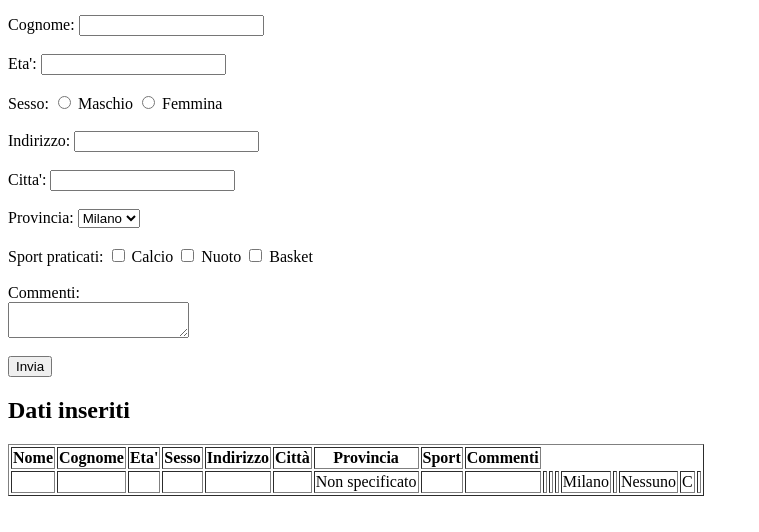
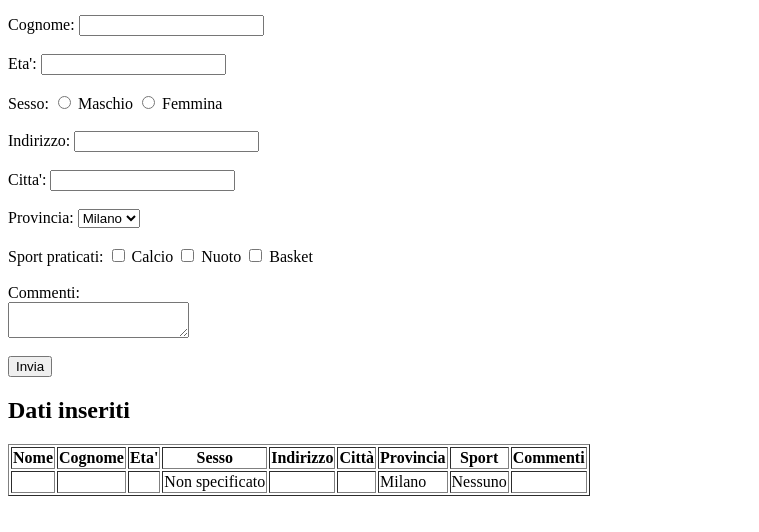
Before and after one commit to gamer09ps-cmyk/lavoro, a plain HTML site: page TPSIT/dati_anagrafici/index.html in a window 1280 px wide. Both pictures are taken after a click on the button "Invia". Shown: the part 90-622 px from the top of the page, without its empty margins (0-759 px from the left). Drawn offline with Linux system fonts and the light colour scheme.

Commit message:
Update index.html

```diff
--- a/TPSIT/dati_anagrafici/index.html
+++ b/TPSIT/dati_anagrafici/index.html
@@ -72,6 +72,7 @@
     </table>
 
     <script>
+
 function stampa() {
   let nome = document.getElementById("nome").value;
   let cognome = document.getElementById("cognome").value;
@@ -104,32 +105,25 @@
   document.getElementById("tabella").innerHTML +=
     "<tr><td>" +
     nome +
-          "</td>" +
-          "<td><td>" +
+    "</td><td>" +
     cognome +
-          "</td>" +
-          "<td><td>" +
+    "</td><td>" +
     eta +
-          "</td>" +
-          "<td><td>" +
+    "</td><td>" +
     sesso +
-          "</td>" +
-          "<td><td>" +
+    "</td><td>" +
     indirizzo +
-          "</td>" +
-          "<td><td>" +
+    "</td><td>" +
     citta +
-          "</td>" +
-          "<td><td>" +
+    "</td><td>" +
     provincia +
-          "</td>" +
-          "<td><td>" +
+    "</td><td>" +
     elenco +
-          "</td>" +
-          "<td>C<td>" +
+    "</td><td>" +
     commenti +
     "</td></tr>";
 }
+
     </script>
   </body>
 </html>
```
Lines whose indentation alone changed are shown as unchanged.
